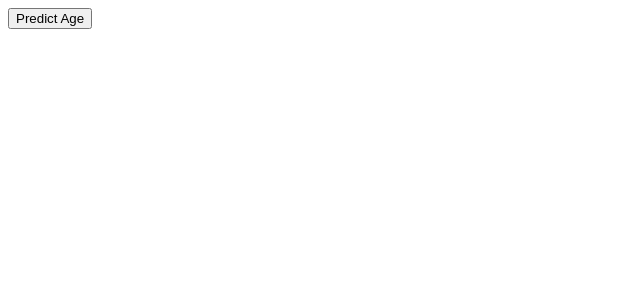
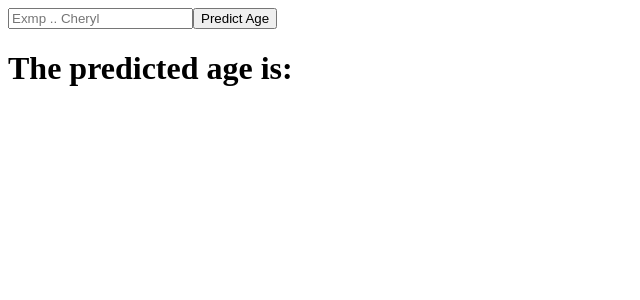
Before and after one commit to Cherrypick14/all_react_practices, a React (Create React App) app: page / in a window 1280 px wide. Shown: the top 300 px of the page, without its empty margins (0-640 px from the left). Built offline with nearby package versions, Linux system fonts and the light colour scheme.

Commit message:
use agify api to get names

```diff
--- a/src/components/myage.jsx
+++ b/src/components/myage.jsx
@@ -2,9 +2,23 @@
 import Axios from 'axios'
 
 const Myage = () => {
+
+  const[name, setName] = useState("")
+
+  const fetchData = () =>{
+    Axios.get(`https://api.agify.io/?name=${name}`).then((res)=>{
+      console.log(res.data)
+  })
+  }
+
   return (
     <div className='Age'>
-        <button>Predict Age</button>
+      <input placeholder='Exmp .. Cheryl'
+             onChange={(event)=> setName(event.target.value)}/>
+
+        <button onClick={fetchData}>Predict Age</button>
+        <h1>The predicted age is: </h1>
+
     </div>
   )
 }
```
